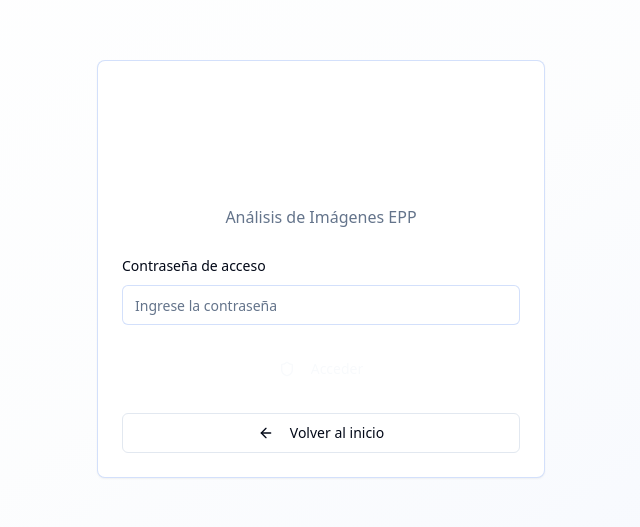
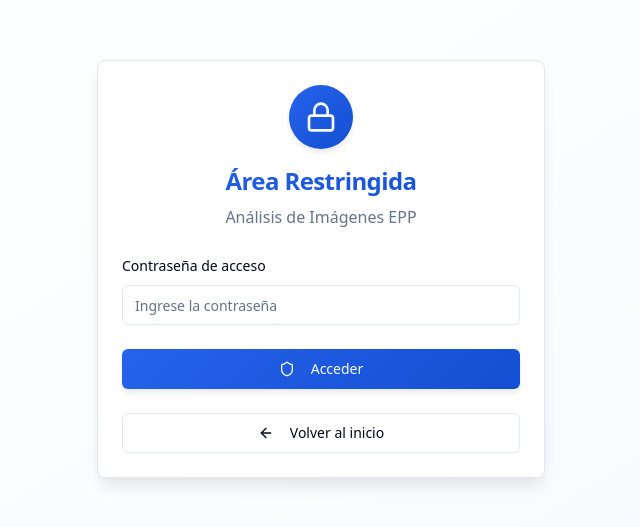
Before and after one commit to RafaA1503/construct-safe-cam-64, a React (Vite) app: page /image-analysis in a window 1280 px wide. Shown: the part 131-658 px from the top of the page, without its empty margins (319-959 px from the left). Built offline with nearby package versions, Linux system fonts and the light colour scheme.

Commit message:
Add theme switching to Image Analysis page
Implement light and dark mode for the Image Analysis page.

```diff
--- a/src/pages/ImageAnalysis.tsx
+++ b/src/pages/ImageAnalysis.tsx
@@ -301,13 +301,13 @@ OBSERVACIONES ADICIONALES:
   if (!isAuthenticated) {
     return (
       <div className="min-h-screen bg-gradient-to-br from-background via-muted/20 to-primary/5 flex items-center justify-center p-4">
-        <Card className="w-full max-w-md shadow-construction border-primary/20">
+        <Card className="w-full max-w-md shadow-lg border">
           <CardHeader className="text-center space-y-4">
-            <div className="mx-auto w-16 h-16 bg-gradient-construction rounded-full flex items-center justify-center shadow-glow">
-              <Lock className="w-8 h-8 text-white" />
+            <div className="mx-auto w-16 h-16 bg-gradient-primary rounded-full flex items-center justify-center shadow-md">
+              <Lock className="w-8 h-8 text-primary-foreground" />
             </div>
             <div>
-              <CardTitle className="text-2xl font-bold bg-gradient-construction bg-clip-text text-transparent">
+              <CardTitle className="text-2xl font-bold bg-gradient-primary bg-clip-text text-transparent">
                 Área Restringida
               </CardTitle>
               <p className="text-muted-foreground mt-2">
@@ -325,13 +325,13 @@ OBSERVACIONES ADICIONALES:
                   value={password}
                   onChange={(e) => setPassword(e.target.value)}
                   placeholder="Ingrese la contraseña"
-                  className="border-primary/20 focus:border-primary"
+                  className="focus:ring-primary"
                 />
               </div>
 
               <Button
                 type="submit"
-                className="w-full bg-gradient-construction shadow-glow"
+                className="w-full bg-gradient-primary shadow-md"
               >
                 <Shield className="w-4 h-4 mr-2" />
                 Acceder
@@ -359,11 +359,11 @@ OBSERVACIONES ADICIONALES:
         {/* Header */}
         <div className="flex items-center justify-between">
           <div className="flex items-center gap-3">
-            <div className="w-10 h-10 bg-gradient-construction rounded-full flex items-center justify-center shadow-glow">
-              <Construction className="w-5 h-5 text-white" />
+            <div className="w-10 h-10 bg-gradient-primary rounded-full flex items-center justify-center shadow-md">
+              <Construction className="w-5 h-5 text-primary-foreground" />
             </div>
             <div>
-              <h1 className="text-2xl font-bold bg-gradient-construction bg-clip-text text-transparent">
+              <h1 className="text-2xl font-bold bg-gradient-primary bg-clip-text text-transparent">
                 Análisis de Imágenes EPP
               </h1>
               <p className="text-muted-foreground">
@@ -378,7 +378,7 @@ OBSERVACIONES ADICIONALES:
         </div>
 
         {/* Upload section */}
-        <Card className="shadow-construction border-primary/20">
+        <Card className="shadow-lg border">
           <CardHeader>
             <CardTitle className="flex items-center gap-2">
               <Upload className="w-5 h-5 text-primary" />
@@ -402,7 +402,7 @@ OBSERVACIONES ADICIONALES:
               <Button
                 onClick={triggerFileUpload}
                 disabled={isAnalyzing}
-                className="bg-gradient-construction shadow-glow"
+                className="bg-gradient-primary shadow-md"
                 size="lg"
               >
                 <Upload className="w-4 h-4 mr-2" />
@@ -417,11 +417,11 @@ OBSERVACIONES ADICIONALES:
             {previewImage && (
               <div className="mt-4">
                 <Label className="text-sm font-medium">Vista previa:</Label>
-                <div className="mt-2 border-2 border-dashed border-primary/20 rounded-lg p-4 bg-muted/20">
+                <div className="mt-2 border-2 border-dashed border-muted rounded-lg p-4 bg-muted/50">
                   <img
                     src={previewImage}
                     alt="Preview"
-                    className="max-w-full max-h-64 mx-auto rounded-lg shadow-soft"
+                    className="max-w-full max-h-64 mx-auto rounded-lg shadow-sm"
                   />
                 </div>
               </div>
@@ -433,9 +433,9 @@ OBSERVACIONES ADICIONALES:
         {lastAnalysis && (
           <div className="grid gap-6 md:grid-cols-2">
             {/* EPP Detectados */}
-            <Card className="shadow-construction">
+            <Card className="shadow-lg border">
               <CardHeader>
-                <CardTitle className="flex items-center gap-2 text-green-600">
+                <CardTitle className="flex items-center gap-2 text-accent">
                   <CheckCircle className="w-5 h-5" />
                   EPP Detectados
                   <Badge variant="secondary">{detectedItems.length}</Badge>
@@ -445,7 +445,7 @@ OBSERVACIONES ADICIONALES:
                 {detectedItems.length > 0 ? (
                   <div className="flex flex-wrap gap-2">
                     {detectedItems.map((item, index) => (
-                      <Badge key={index} className="bg-green-100 text-green-800 border-green-200">
+                      <Badge key={index} className="bg-accent/10 text-accent border-accent/20 hover:bg-accent/20">
                         <HardHat className="w-3 h-3 mr-1" />
                         {item}
                       </Badge>
@@ -458,9 +458,9 @@ OBSERVACIONES ADICIONALES:
             </Card>
 
             {/* EPP Faltantes */}
-            <Card className="shadow-construction">
+            <Card className="shadow-lg border">
               <CardHeader>
-                <CardTitle className="flex items-center gap-2 text-red-600">
+                <CardTitle className="flex items-center gap-2 text-destructive">
                   <AlertTriangle className="w-5 h-5" />
                   EPP Faltantes
                   <Badge variant="destructive">{missingItems.length}</Badge>
@@ -477,7 +477,7 @@ OBSERVACIONES ADICIONALES:
                     ))}
                   </div>
                 ) : (
-                  <p className="text-green-600 font-medium">
+                  <p className="text-accent font-medium">
                     ¡Todos los EPP están presentes!
                   </p>
                 )}
@@ -488,7 +488,7 @@ OBSERVACIONES ADICIONALES:
 
         {/* Análisis completo */}
         {lastAnalysis && (
-          <Card className="shadow-construction">
+          <Card className="shadow-lg border">
             <CardHeader>
               <CardTitle className="flex items-center justify-between">
                 <span className="flex items-center gap-2">
@@ -507,7 +507,7 @@ OBSERVACIONES ADICIONALES:
                 value={lastAnalysis}
                 readOnly
                 rows={8}
-                className="bg-muted/50 font-mono text-sm border-primary/20"
+                className="bg-muted/50 font-mono text-sm resize-none"
               />
             </CardContent>
           </Card>
```
